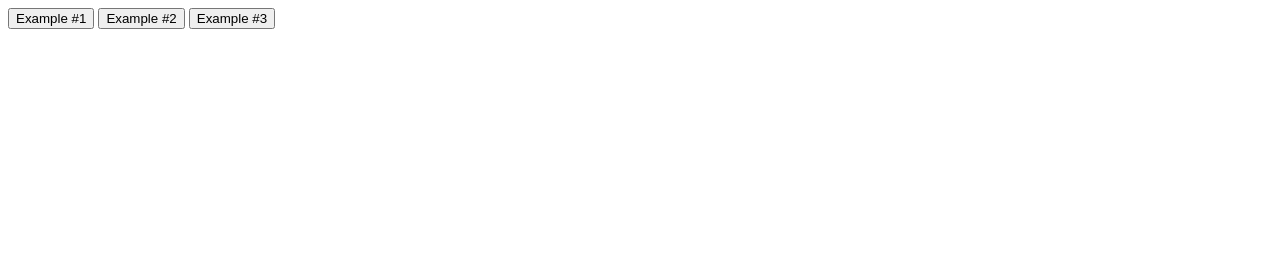
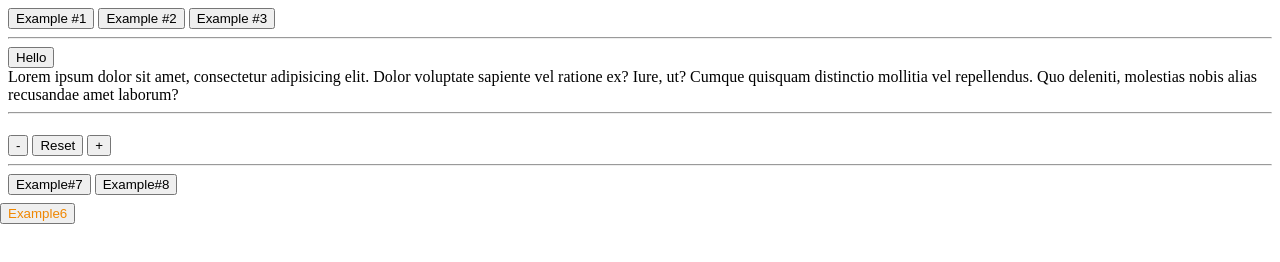
Before and after one commit to AigerimAkmatalieva/9.02.22js, a plain HTML site: page index.html in a window 1280 px wide. Drawn offline with Linux system fonts and the light colour scheme.

Commit message:
added events

```diff
--- a/index.html
+++ b/index.html
@@ -5,12 +5,34 @@
   <meta http-equiv="X-UA-Compatible" content="IE=edge">
   <meta name="viewport" content="width=device-width, initial-scale=1.0">
   <title>Events</title>
+  <link rel="stylesheet" href="./style.css">
 </head>
 <body>
   <button onclick="alert('Hello world')">Example #1</button>
   <button id="example2">Example #2</button>
   <button id="example3">Example #3</button>
 
+
+  <hr>
+<button id="example4">Hello</button>
+
+
+<div id="example5">Lorem ipsum dolor sit amet, consectetur adipisicing elit. Dolor voluptate sapiente vel ratione ex? Iure, ut? Cumque quisquam distinctio mollitia vel repellendus. Quo deleniti, molestias nobis alias recusandae amet laborum?</div>
+
+
+
+<hr>
+<h1></h1>
+<button id="decrease">-</button>
+<button id="reset">Reset</button>
+<button id="increase">+</button>
+
+<hr>
+
+<button id="example6">Example#6</button>
+<button id="example7">Example#7</button>
+<button id="example8">Example#8</button>
+
   <script src="./script.js"></script>
 </body>
 </html>
```
